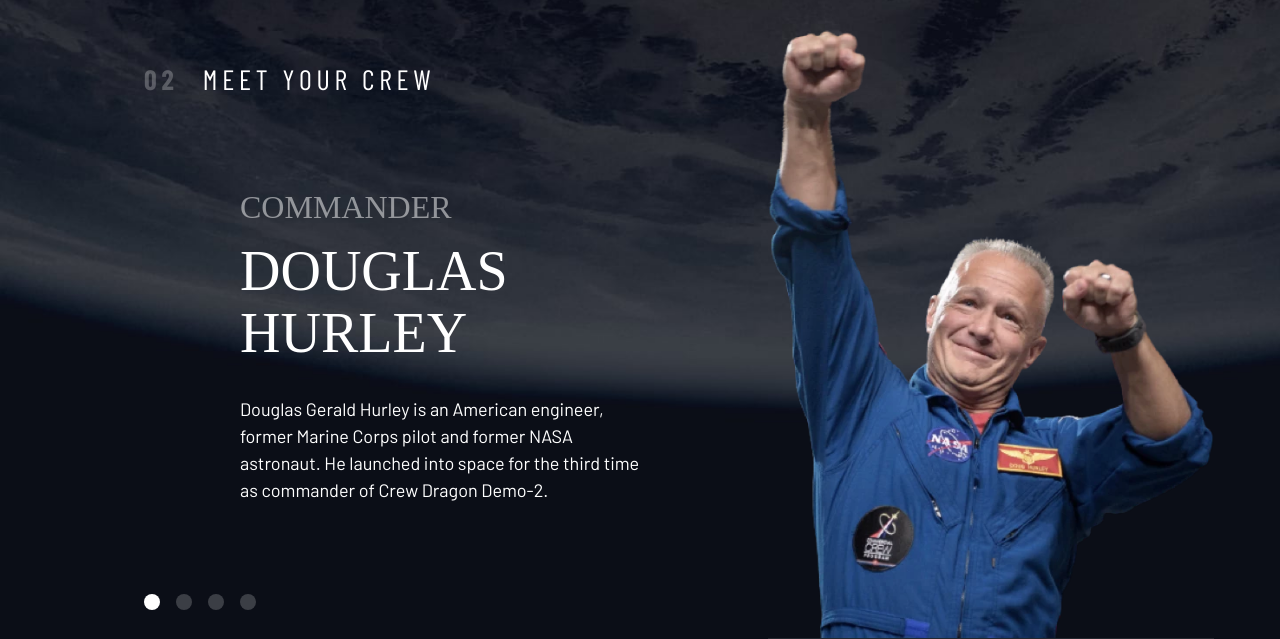
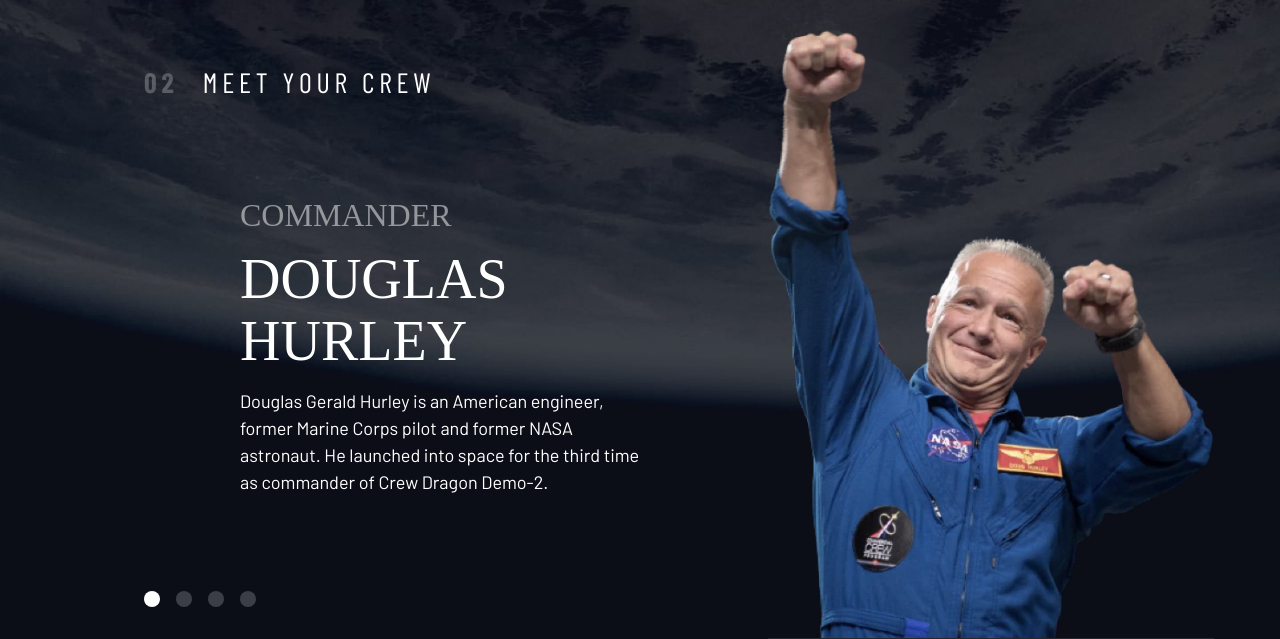
Before and after one commit to suzannepach/space-travel-website, a website: page crew.html in a window 1280 px wide. Shown: the part 161-800 px from the top of the page. Drawn offline with nearby package versions, Linux system fonts and the light colour scheme; a web font is replaced by a local one.

Commit message:
Changed padding between article ehader and paragraph

```diff
--- a/crew.html
+++ b/crew.html
@@ -53,7 +53,7 @@
         </div>
 
         <!-- Commander -->
-        <article class="crew-details flow" id="commander-tab" tabindex="0" role="tabpanel">
+        <article class="crew-details" id="commander-tab" tabindex="0" role="tabpanel">
             <header class="flow flow--space-small">
                 <h2 class="fs-600 ff-serif uppercase">Commander</h2>
                 <p class="fs-700 ff-serif uppercase">Douglas Hurley</p>
--- a/index.css
+++ b/index.css
@@ -562,6 +562,10 @@ body {
     max-width: 50ch;
 }
 
+.grid-container > article > header {
+    padding-bottom: 1rem;
+}
+
 .numbered-title {
     grid-area: title;
 }
```
Also changed, not shown: technology.html (+1 -1 lines).
